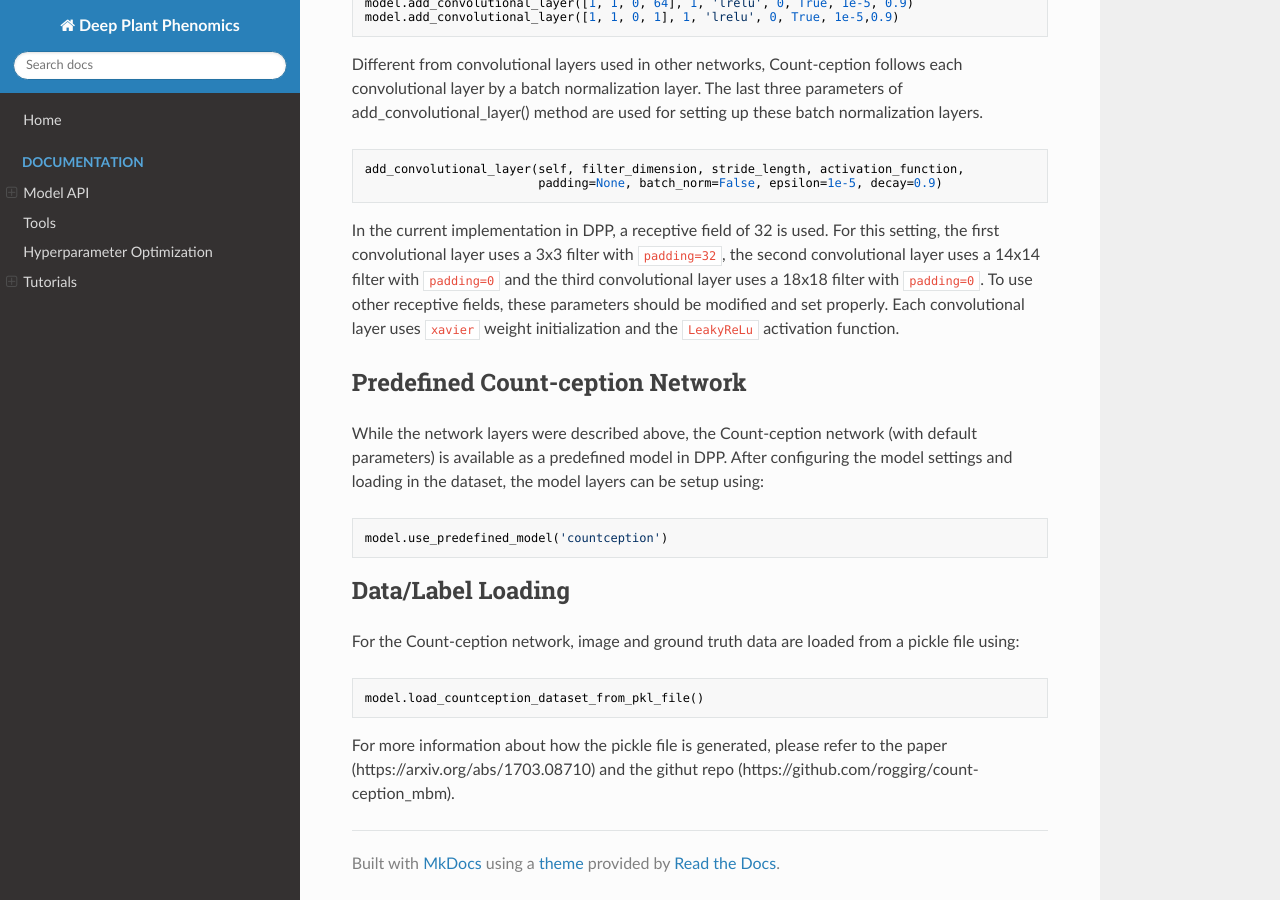
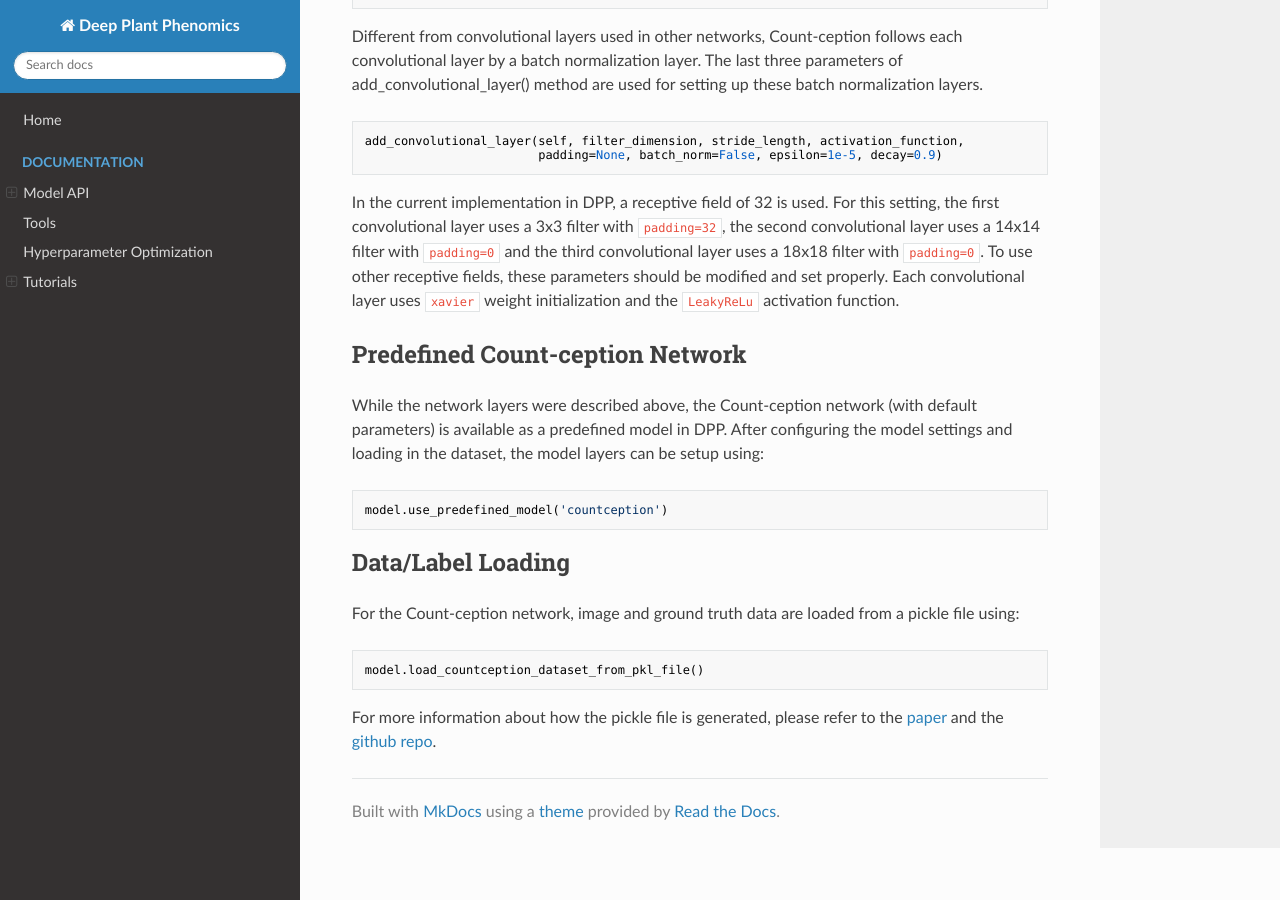
Before and after one commit to p2irc/deepplantphenomics, an MkDocs documentation site: the page built from docs/Tutorial-Training-An-Object-Counter.md, in a window 1280 px wide and 900 px high, scrolled down 1214 px. Built offline with MkDocs 1.6.1, drawn with Linux system fonts in a browser that asks for light colours; nearby versions of some CDN libraries; old or Windows-style settings are respelled for this version of MkDocs; some of the changed text lies outside the part shown.

Commit message:
small changes to the countception docs

````diff
--- a/docs/Tutorial-Training-An-Object-Counter.md
+++ b/docs/Tutorial-Training-An-Object-Counter.md
@@ -81,4 +79,4 @@ For the Count-ception network, image and ground truth data are loaded from a pic
 model.load_countception_dataset_from_pkl_file()
 ```
 
-For more information about how the pickle file is generated, please refer to the paper (https://arxiv.org/abs/1703.08710) and the githut repo (https://github.com/roggirg/count-ception_mbm).
+For more information about how the pickle file is generated, please refer to the [paper](https://arxiv.org/abs/1703.08710) and the [github repo](https://github.com/roggirg/count-ception_mbm).
````
Also changed, not shown: other parts of docs/Tutorial-Training-An-Object-Counter.md (+0 -2 lines), 1 other file.
